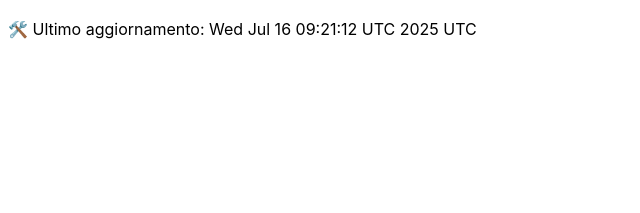
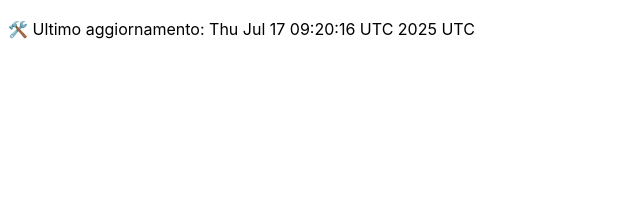
Before and after one commit to DanteTrb/DanteTrb.github.io, a Jekyll site: the page built from badges.md, in a window 1280 px wide. Shown: the top 213 px of the page, without its empty margins (0-640 px from the left). Built offline with Jekyll 4.4.1, drawn with Linux system fonts in a browser that asks for light colours; our own code applies the rules of GitHub Pages for plain Markdown files.

Commit message:
🛠️ Aggiornamento automatico badge

```diff
--- a/badges.md
+++ b/badges.md
@@ -1 +1 @@
-🛠️ Ultimo aggiornamento: Wed Jul 16 09:21:12 UTC 2025 UTC
+🛠️ Ultimo aggiornamento: Thu Jul 17 09:20:16 UTC 2025 UTC
```
